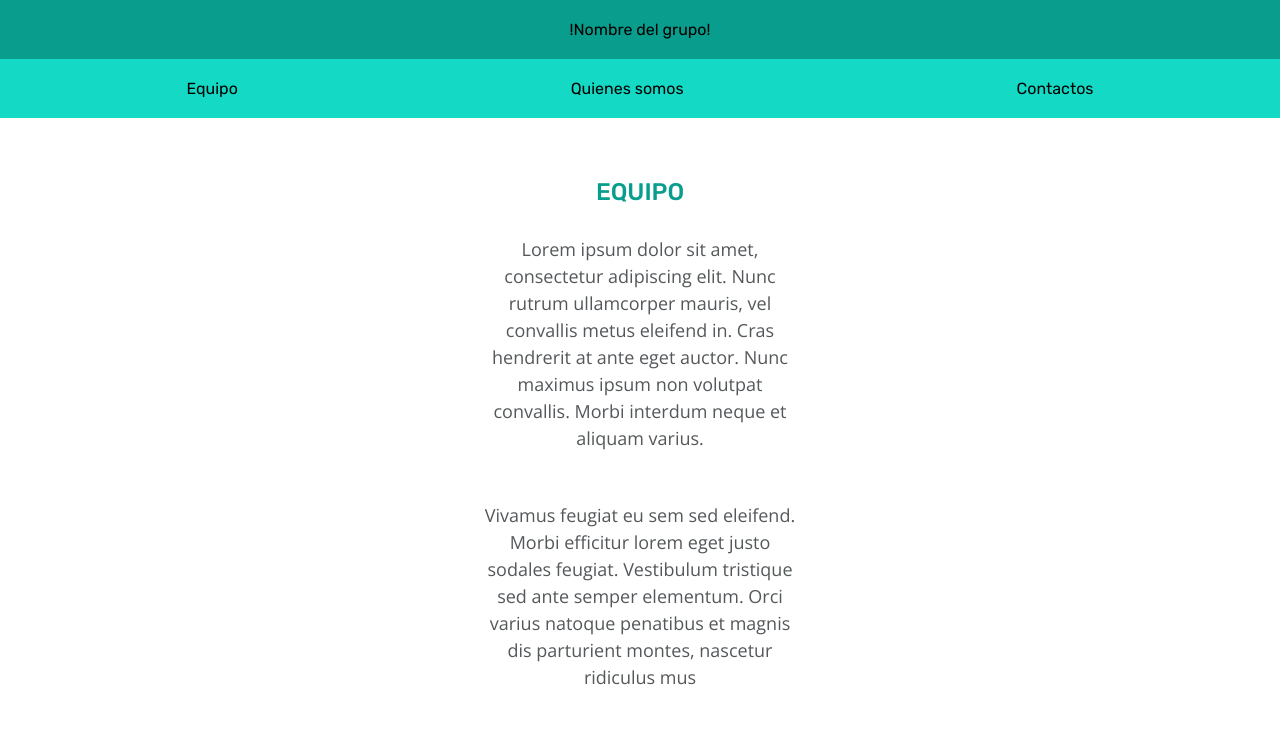
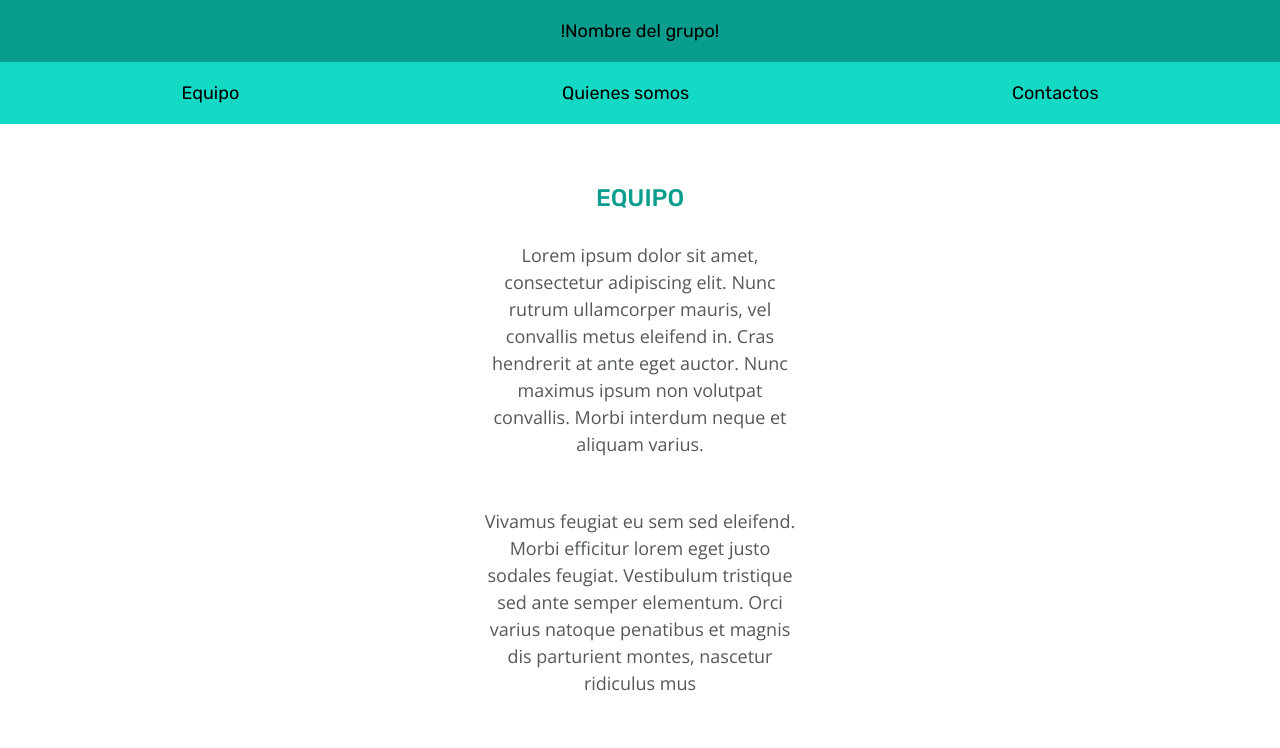
Before and after one commit to LorenaSTN/project-promo-y-module-1-team-1, a plain HTML site: page index.html in a window 1280 px wide. Shown: the top 748 px of the page. Drawn offline with nearby package versions, Linux system fonts and the light colour scheme.

Commit message:
estilo nav

```diff
--- a/styles/style.css
+++ b/styles/style.css
@@ -130,17 +130,19 @@ nav {
     justify-content: center;
     padding: 20px;
     background-color: #099d8d;
-    --font-title: "Rubik", sans-serif;
+    font-family: "Rubik", sans-serif;;
 }
 .navegador-elementos{
     display: flex;
     justify-content: space-around;
     padding: 20px;
-    --font-title: "Rubik", sans-serif;
+
 }
 .elemento-padre-navegador{
     padding: 0;
     font-family: var(--font-title);
+    font-size: large;
+
 }
 
 
```
